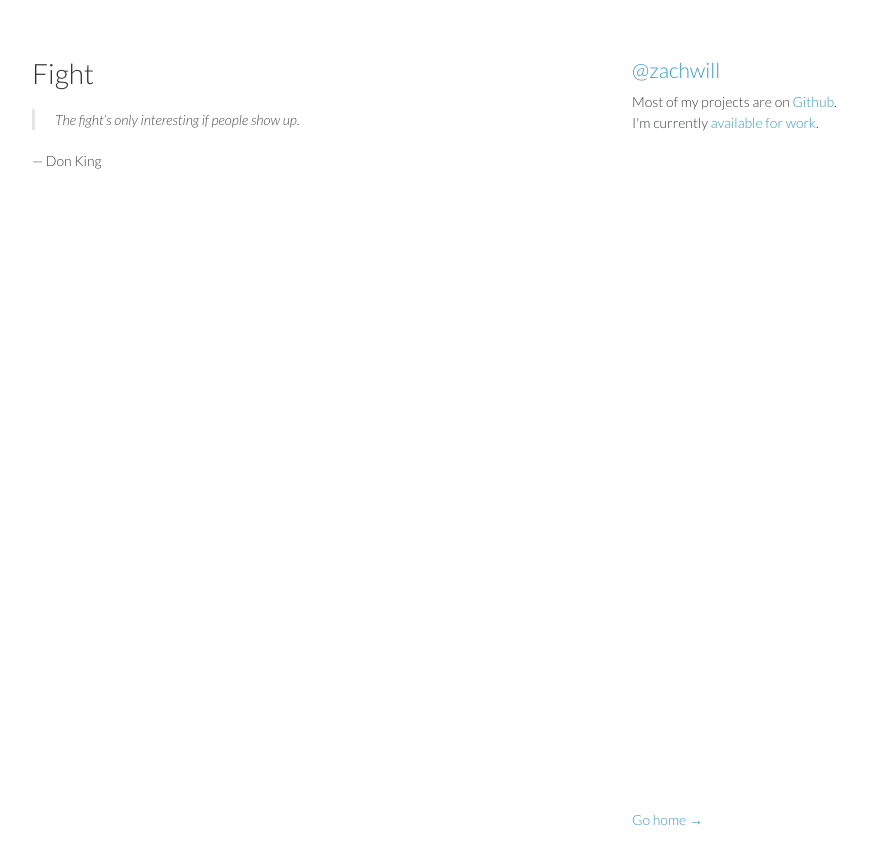
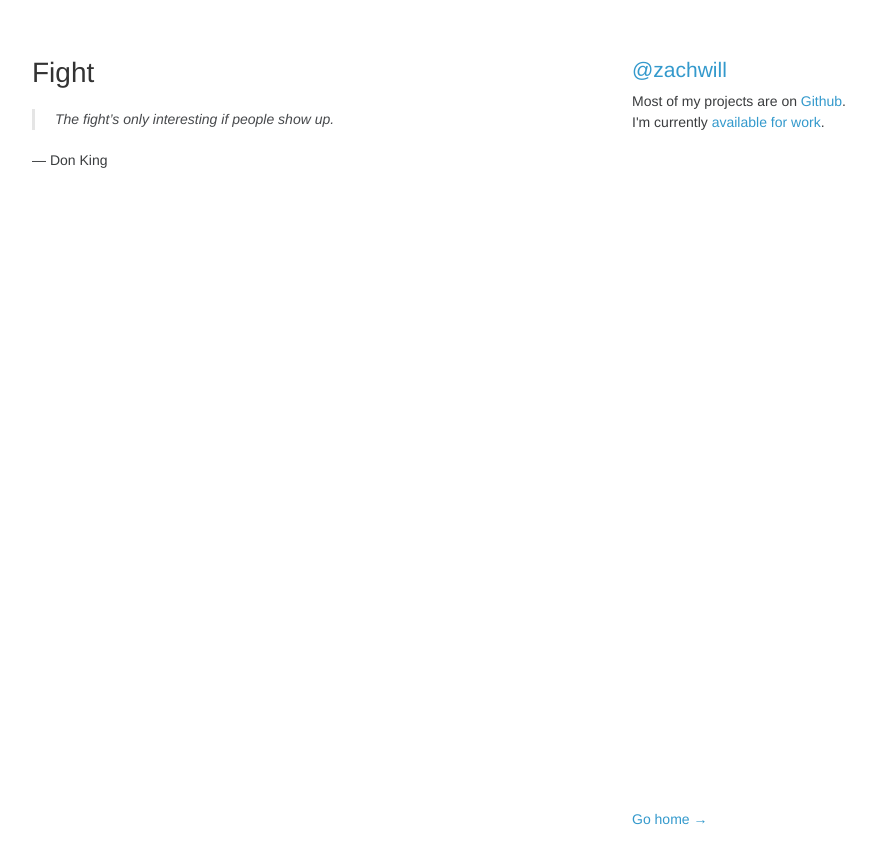
Before and after one commit to zachwill/blog, a Jekyll site: the page built from _posts/2011-11-12-fight.md, in a window 1280 px wide. Shown: the top 865 px of the page, without its empty margins (178-1054 px from the left). Built offline with Jekyll 4.4.1, drawn with Linux system fonts in a browser that asks for light colours; Markdown is read by kramdown in place of the engine named in the settings.

Commit message:
Let's try out Myriad Pro

```diff
--- a/css/style.css
+++ b/css/style.css
@@ -4,11 +4,9 @@
  *
  */
 
-@import url(https://fonts.googleapis.com/css?family=Lato:300italic,700italic,300,700);
-
 body {
   color:#3a3c3e;
-  font:14px/1.5 Lato, "Helvetica Neue", Helvetica, Arial, sans-serif;
+  font:14px/1.5 "Myriad Pro", "Helvetica Neue", Helvetica, Arial, sans-serif;
   font-weight:300;
   padding:50px;
 }
```
